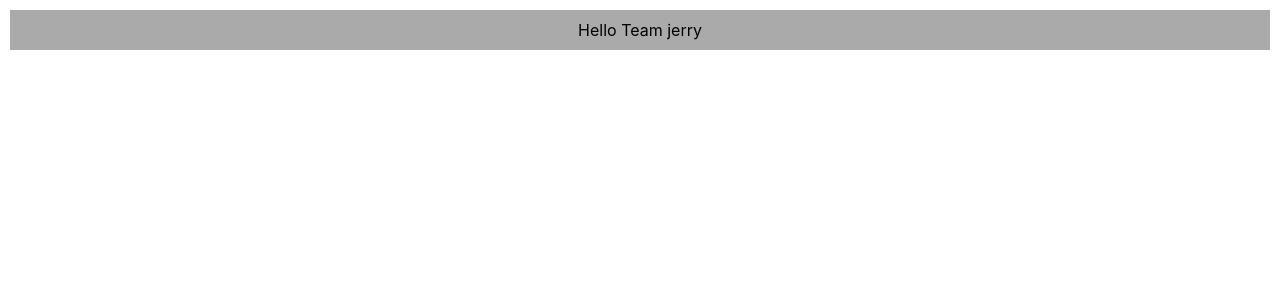
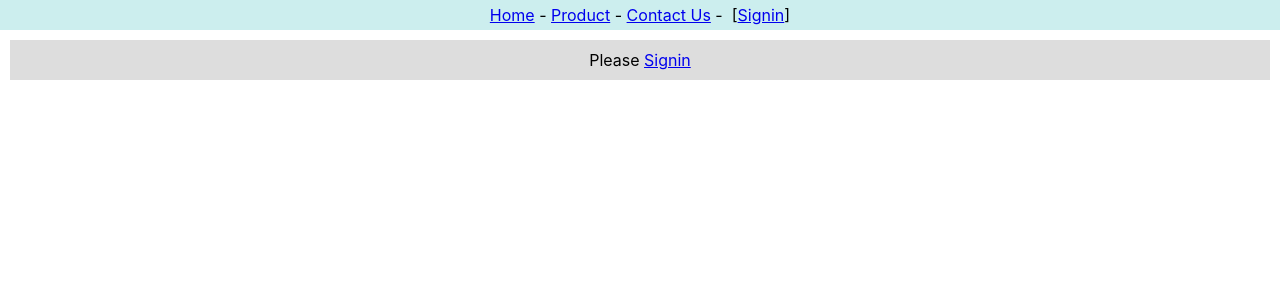
Before and after one commit to ChakkaphatChanamee/app1, a React (Create React App) app: page / in a window 1280 px wide. Shown: the top 300 px of the page. Built offline with nearby package versions, Linux system fonts and the light colour scheme.

Commit message:
Centralized storage with Context
Centralized storage with Context Signin and Signout

```diff
--- a/src/App.js
+++ b/src/App.js
@@ -1,14 +1,16 @@
 import React from "react";
 import { userContext } from "./context";
-import Content from "./context-content";
+import Header2 from './context-header2'
+import Content2 from "./context-content2";
 
 
-function App() {
+export default function App(){
+  let [user,setUser] = React.useState('')
+
   return (
-    <userContext.Provider value={'Team jerry'}>
-      <Content/>
+    <userContext.Provider value={[user,setUser]}>
+      <Header2/>
+      <Content2/>
     </userContext.Provider>
   )
-  }
-
-export default App;
+}
--- /dev/null
+++ b/src/context-content2.js
@@ -0,0 +1,27 @@
+import React from "react";
+import {userContext} from './context'
+
+export default function Content2() {
+    let [user,setUser] = React.useContext(userContext)
+
+    const contentStyle = {
+        backgroundColor:'#ddd',
+        textAlign:'center',
+        margin: 10,
+        padding: 10
+    }
+    const onClickSignin = (event) => {
+        event.preventDefault()
+        setUser('Tom Jerry')
+    }
+        return (
+            <div style={contentStyle}>
+            {
+            (user)
+                ? <span>Hello {user}</span>
+                : <span>Please <a href=" " onClick={onClickSignin}>
+                    Signin</a></span>
+            }
+            </div>
+        )
+}
--- /dev/null
+++ b/src/context-header2.js
@@ -0,0 +1,39 @@
+import React from "react";
+import {userContext} from './context'
+
+export default class Header2 extends React.Component{
+    static contextType = userContext
+
+    render() {
+        let [user,setUser] = this.context
+        const headerStyle = {
+            backgroundColor:'#cee',
+            textAlign:'center',
+            padding: 5
+        }
+        const onClickSignout = (event) => {
+            event.preventDefault()
+            setUser('')
+        }
+        const onClickSignin = (event) => {
+            event.preventDefault()
+            setUser('Tom Jerry')
+            }
+            return (
+                <div style={headerStyle}>
+                <a href=" ">Home</a>&nbsp;-&nbsp;
+                <a href=" ">Product</a>&nbsp;-&nbsp;
+                <a href=" ">Contact Us</a>&nbsp;-&nbsp;&nbsp;
+                {
+                    (user)
+                    ? <span>[{user}&nbsp;:&nbsp;<a href=" "
+                        onClick={onClickSignout}>Signout</a>]</span>
+                    : <span>[<a href=" " onClick={onClickSignin}>
+                        Signin</a>]</span>
+
+                }
+                </div>
+            )
+    }
+
+}
```
